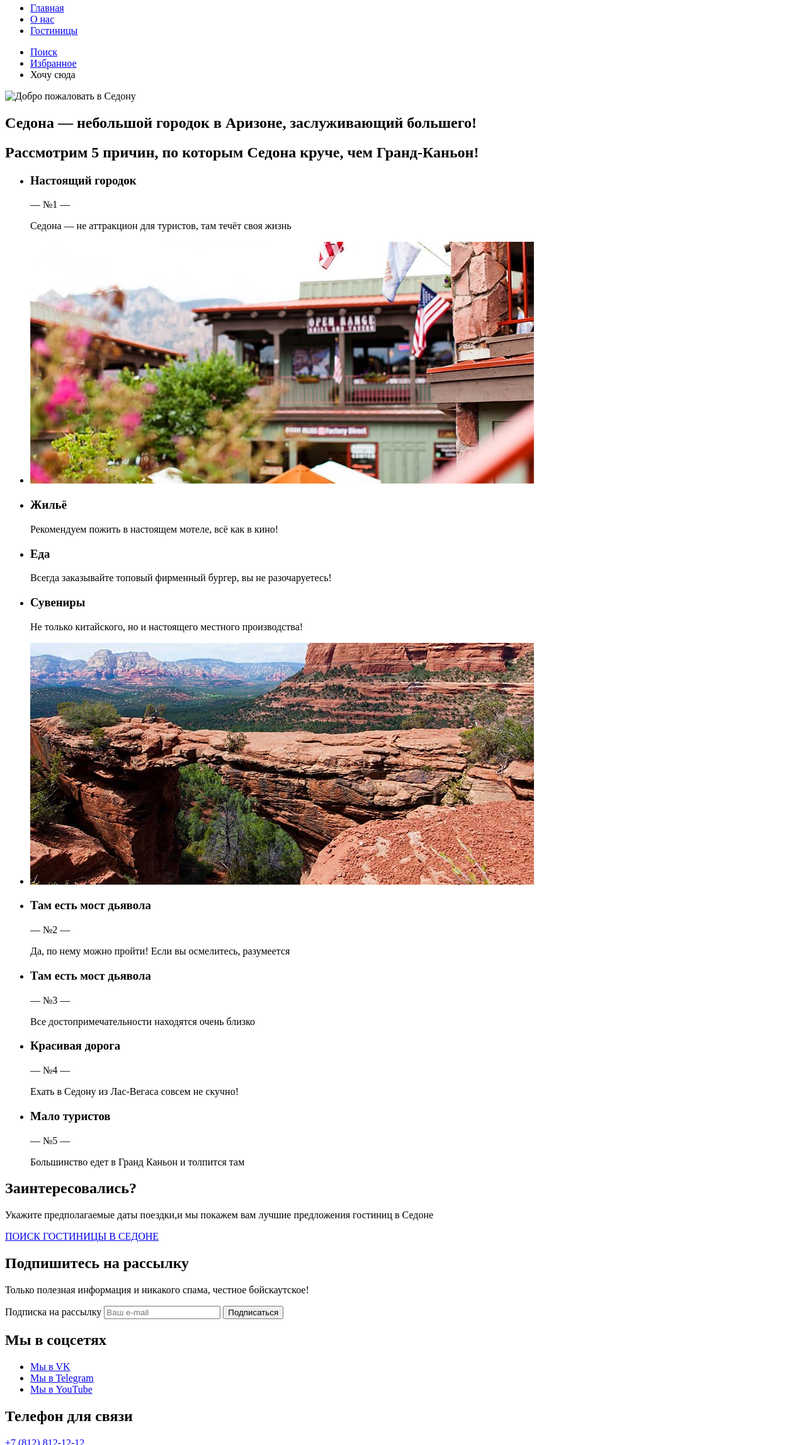
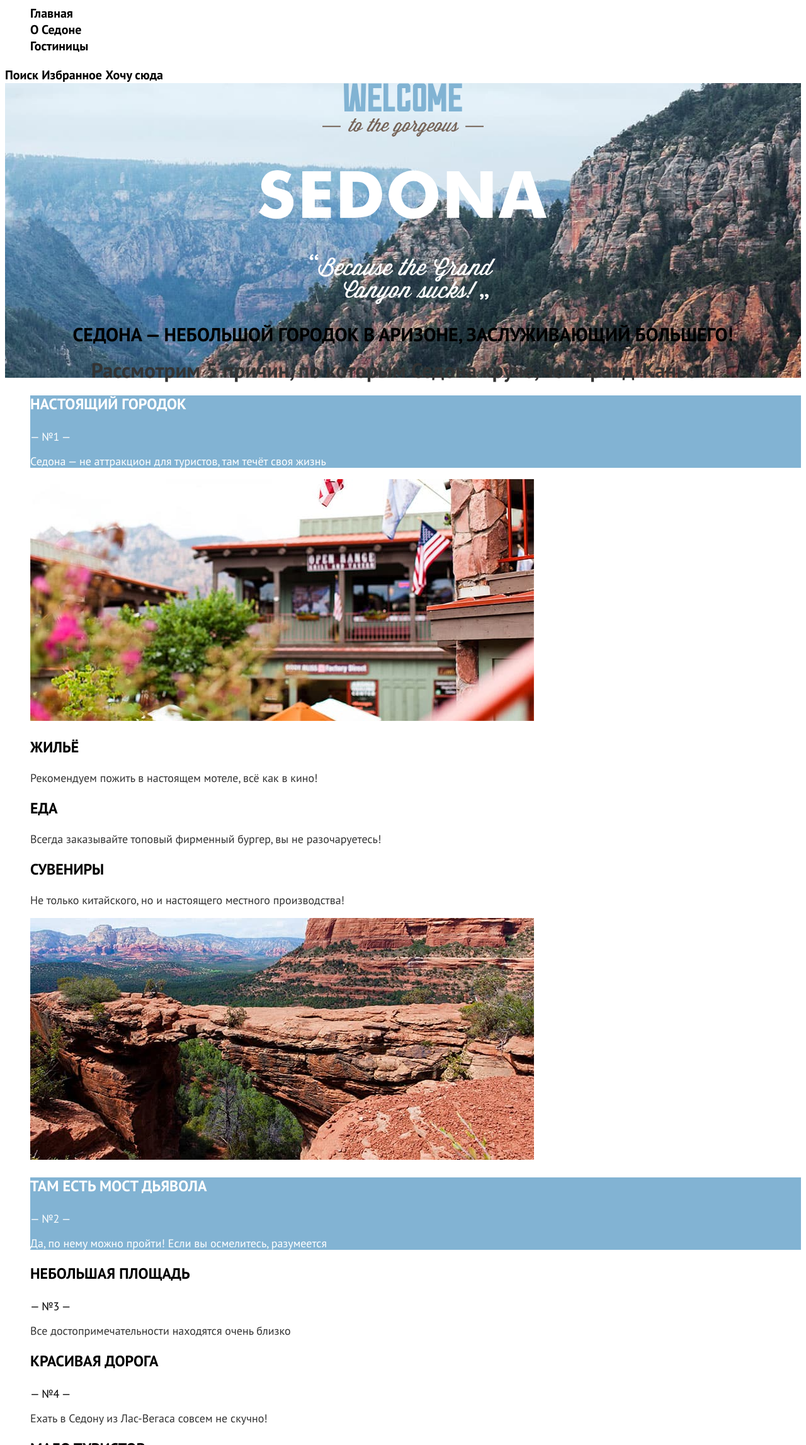
Before and after one commit to wyoming228/1538503-sedona-34, a plain HTML site: page index.html in a window 1280 px wide. Shown: the part 94-2389 px from the top of the page at 63% size. Drawn offline with Linux system fonts and the light colour scheme.

Commit message:
Добавляет базовую стилизацию всех страниц

```diff
--- a/index.html
+++ b/index.html
@@ -4,6 +4,7 @@
 <head>
   <meta charset="utf-8">
   <title>HTML Academy: Седона</title>
+  <link rel="stylesheet" href="styles/styles.css">
 </head>
 
 <body>
@@ -19,28 +20,22 @@
           <a class="navigation-link current" href="#">Главная</a>
         </li>
         <li class="navigation-item">
-          <a class="navigation-link" href="#">О нас</a>
+          <a class="navigation-link" href="#">О Седоне</a>
         </li>
         <li class="navigation-item">
           <a class="navigation-link" href="catalog.html">Гостиницы</a>
         </li>
       </ul>
-      <ul class="navigation-list navigation-user">
-        <li class="navigation-item">
+      <div class="navigation-list navigation-user">
           <a class="navigation-link" href="#">Поиск</a>
-        </li>
-        <li class="navigation-item">
           <a class="navigation-link" href="#">Избранное</a>
-        </li>
-        <li class="navigation-item">
           <a class="navigation-link">Хочу сюда</a>
-        </li>
-      </ul>
+      </div>
     </nav>
   </header>
   <main class="page-main">
     <section class="page-hero">
-      <img src="#" alt="Добро пожаловать в Седону">
+      <img src="images/hero-welcome.svg" alt="Добро пожаловать в Седону" width="458" height="352">
       <h1 class="hero-title">Седона — небольшой городок в Аризоне,
         заслуживающий большего!</h1>
       <h2 class="hero-title-points">Рассмотрим 5 причин, по которым Седона круче, чем Гранд-Каньон!</h2>
@@ -48,9 +43,9 @@
     <section class="advantages">
       <ul class="advantages-list">
         <li class="advantages-item">
-          <h3 class="advantages-list-title white">Настоящий городок</h3>
-          <span class="advantages-number white">— №1 —</span><br>
-          <p class="advantages-description white">Седона — не аттракцион для туристов, там течёт своя жизнь</p>
+          <h3 class="advantages-list-title advantages-list-title-white">Настоящий городок</h3>
+          <span class="advantages-number advantages-number-white">— №1 —</span><br>
+          <p class="advantages-description advantages-description-white">Седона — не аттракцион для туристов, там течёт своя жизнь</p>
         </li>
         <li class="advantages-item-image">
           <div class="advantages-image">
@@ -78,14 +73,14 @@
           </div>
         </li>
         <li class="advantages-item">
-          <h3 class="advantages-list-title white">Там есть
+          <h3 class="advantages-list-title advantages-list-title-white">Там есть
             мост дьявола</h3>
-          <span class="advantages-number">— №2 —</span><br>
-          <p class="advantages-description white">Да, по нему можно пройти! Если вы осмелитесь, разумеется</p>
+          <span class="advantages-number advantages-number-white">— №2 —</span><br>
+          <p class="advantages-description advantages-description-white">Да, по нему можно пройти! Если вы осмелитесь, разумеется</p>
         </li>
         <li class="advantages-item">
-          <h3 class="advantages-list-title">Там есть
-            мост дьявола</h3>
+          <h3 class="advantages-list-title">Небольшая
+            площадь</h3>
           <span class="advantages-number">— №3 —</span><br>
           <p class="advantages-description">Все достопримечательности находятся очень близко</p>
         </li>
@@ -108,11 +103,11 @@
       <p class="search-paragraph">Укажите предполагаемые даты поездки,и мы покажем вам лучшие предложения гостиниц в
         Седоне
       </p>
-      <a class="button" href="#">ПОИСК ГОСТИНИЦЫ В СЕДОНЕ</a>
+        <a class="button" href="#">ПОИСК ГОСТИНИЦЫ В СЕДОНЕ</a>
     </section>
-    <section class="subscription">
-      <h2 class="subscription-title white">Подпишитесь на рассылку</h2>
-      <p class="subscription-paragraph white">Только полезная информация и никакого спама, честное бойскаутское!</p>
+    <section class="subscription-index">
+      <h2 class="subscription-title-white">Подпишитесь на рассылку</h2>
+      <p class="subscription-paragraph-white">Только полезная информация и никакого спама, честное бойскаутское!</p>
       <form action="https://echo.htmlacademy.ru/courses" method="post">
         <label class="visually-hidden" for="subscription-email">Подписка на рассылку</label>
         <input type="email" name="user-email" id="subscription-email" placeholder="Ваш e-mail">
--- /dev/null
+++ b/styles/styles.css
@@ -0,0 +1,217 @@
+@font-face {
+  font-family: "PT Sans";
+  font-style: normal;
+  font-weight: 400;
+  src: url(../fonts/ptsans-400.woff2) format("woff2");
+  font-display: swap;
+}
+
+@font-face {
+  font-family: "PT Sans";
+  font-style: normal;
+  font-weight: 700;
+  src: url("../fonts/ptsans-700.woff2") format("woff2");
+  font-display: swap;
+}
+
+body {
+  font-family: "PT Sans", sans-serif;
+  font-size: 22px;
+  line-height: 24px;
+  font-weight: 400;
+  color: #333333;
+  background-color: #FFFFFF;
+}
+
+.page-header {
+  background: #FFFFFF;
+  color:#333333;
+}
+
+.navigation {
+  font-size: 20px;
+  line-height: 26px;
+}
+
+.navigation-list {
+  list-style-type: none;
+}
+
+.navigation-link {
+  color: #000000;
+  text-decoration: none;
+  font-weight: 700;
+}
+
+.page-hero {
+  background-image: url(../images/hero-background.jpg);
+  background-size: 100% auto;
+  background-repeat: no-repeat;
+  text-align: center;
+}
+
+.hero-title {
+  font-size: 30px;
+  line-height: 36px;
+  color: #000000;
+  text-transform: uppercase;
+  font-weight: 700;
+}
+
+.advantages-list-title {
+  font-size: 24px;
+  line-height: 28px;
+  font-weight: 700;
+  text-transform: uppercase;
+}
+
+.advantages-list {
+  list-style-type: none;
+}
+
+.advantages-item:first-child, .advantages-item:nth-child(7)  {
+  background-color: #82B3D3;
+}
+
+.advantages-list-title {
+  font-size: 24px;
+  line-height: 28px;
+  color:#000000
+}
+
+.advantages-number {
+  font-size: 18px;
+  line-height: 21px;
+  color:#000000;
+}
+
+.advantages-description {
+  font-size: 18px;
+  line-height: 21px;
+  color: #333333;
+}
+
+.advantages-list-title-white {
+  color:#FFFFFF
+}
+
+.advantages-number-white {
+  color:#FFFFFF
+}
+
+.advantages-description-white {
+  color:#FFFFFF
+}
+
+.hotel-search {
+  text-align: center;
+
+}
+
+.search-title {
+  font-size: 30px;
+  line-height: 36px;
+  text-transform: uppercase;
+}
+
+.search-paragraph {
+  line-height: 24px;
+}
+
+.button {
+  text-decoration: none;
+  color:#000000;
+}
+
+.subscription-index {
+  background:#000000;
+  background-size: 100% auto;
+  background-repeat: no-repeat;
+  text-align: center;
+  color:#FFFFFF;
+  background-image: url(../images/subscription-background.jpg);
+}
+
+.subscription-title-white, .subscription-title {
+  font-size: 30px;
+  line-height: 36px;
+  text-transform: uppercase;
+}
+
+.subscription-paragraph-white, subscription-paragraph {
+  line-height: 26px;
+}
+
+.contact-phone {
+  text-decoration: none;
+  color:#000000;
+}
+
+.catalog-filters {
+  background-image: url(../images/catalog-background.jpg);
+  background-size: 100% auto;
+  background-repeat: no-repeat;
+  color:#FFFFFF
+}
+
+.catalog-page-title {
+  font-size: 60px;
+  line-height: 78px;
+  font-weight: 700;
+}
+
+.breadcrumbs {
+  list-style: none;
+}
+
+.breadcrumbs-link {
+  font-size: 16px;
+  line-height: 21px;
+}
+
+.catalog-filters-title {
+  font-size: 20px;
+  line-height: 26px;
+  font-weight: 700;
+}
+
+.facilities-point {
+  font-size: 18px;
+  font-weight: 400;
+  line-height: 21px;
+}
+
+.search-results {
+  font-size: 30px;
+  font-weight: 700;
+  line-height: 36px;
+  text-transform: uppercase;
+}
+
+.hotel-title {
+  font-size: 24px;
+  font-weight: 700;
+  line-height: 28px;
+
+}
+
+.hotel-image {
+  text-decoration: none;
+}
+
+.hotels-list {
+  list-style-type: none;
+}
+
+.hotel-type, .hotel-price, page-amount {
+  font-size: 18px;
+  line-height: 21px;
+}
+
+.subscription-catalog {
+  background:#FFFFFF;
+  background-size: 100% auto;
+  background-repeat: no-repeat;
+  text-align: center;
+  color:#333333;
+}
```
Also changed, not shown: catalog.html (+11 -10 lines), images/hero-welcome.svg (added).
